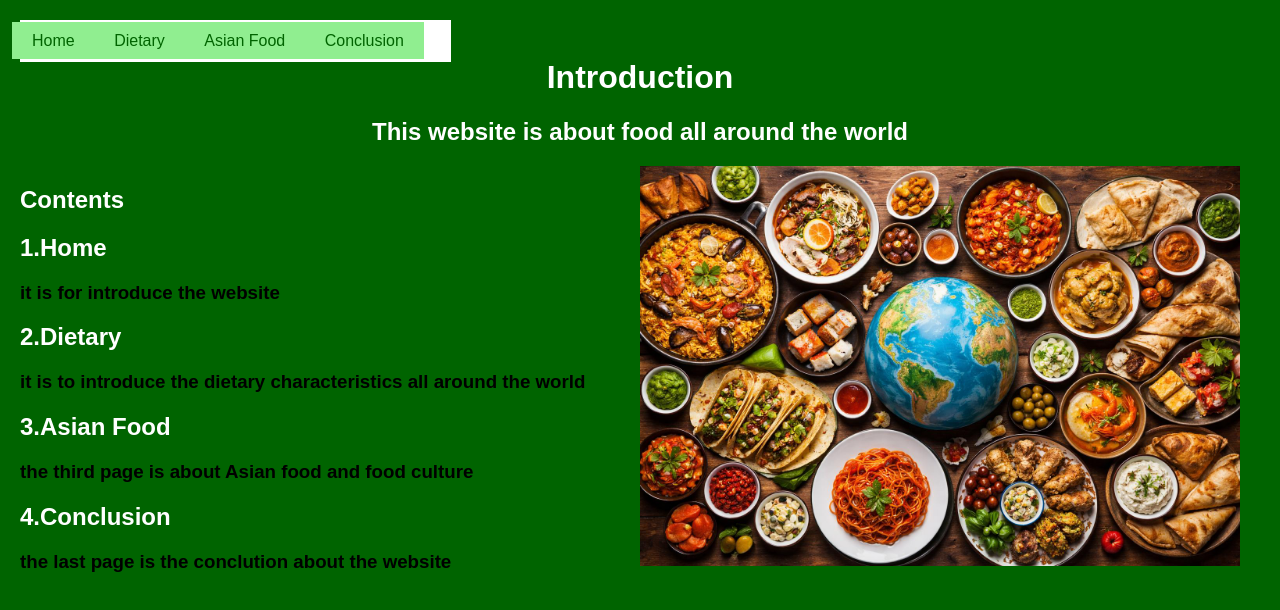
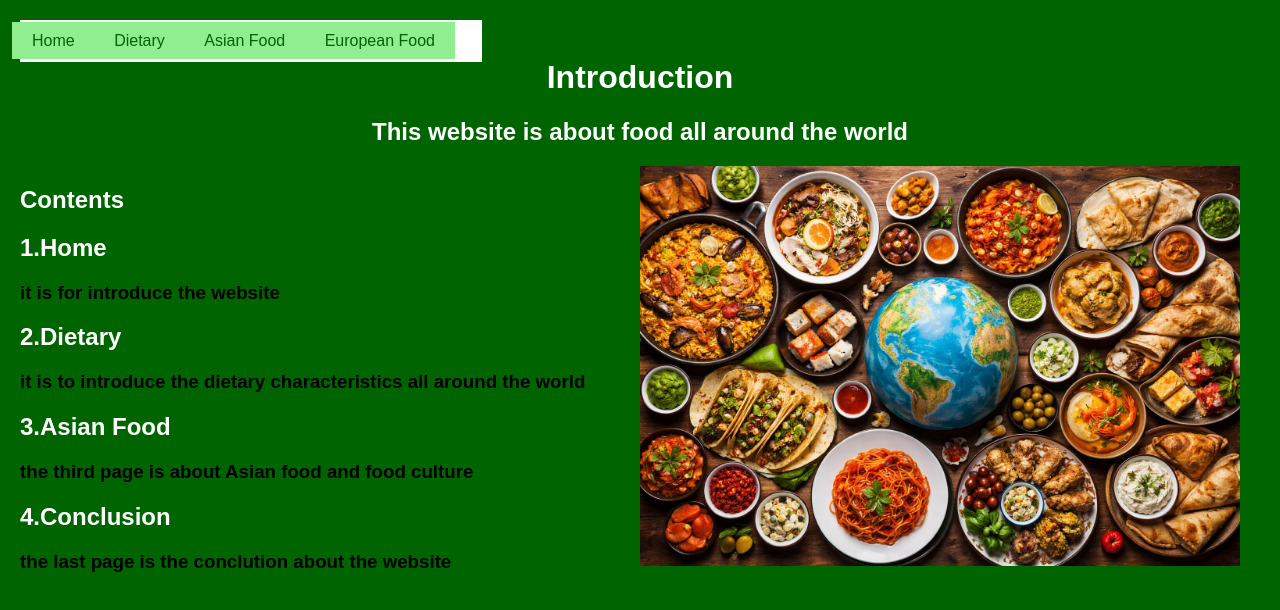
Before and after one commit to zongyeyang82-commits/zongyeyang82-commits.github.io, a plain HTML site: page index.html in a window 1280 px wide. Drawn offline with Linux system fonts and the light colour scheme.

Commit message:
Update index.html

```diff
--- a/index.html
+++ b/index.html
@@ -8,7 +8,7 @@
 		<a href="index.html">Home</a>
 		<a href="second.html">Dietary</a>
 		<a href="project.html">Asian Food</a >
-		<a href="project2.html">Conclusion</a >
+		<a href="project2.html">European Food</a >
 	</nav>
 	<br>
 	<center>
```
